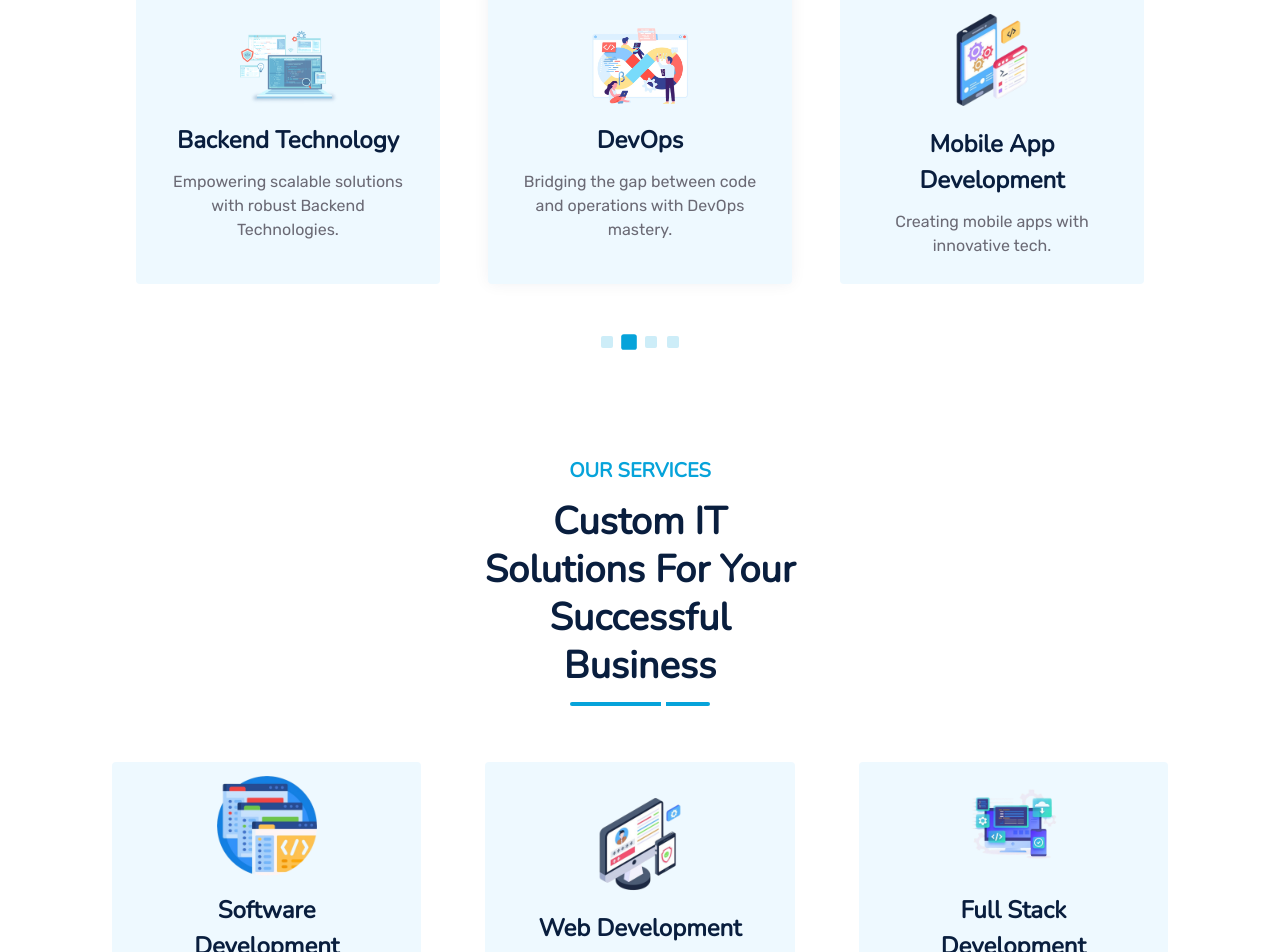
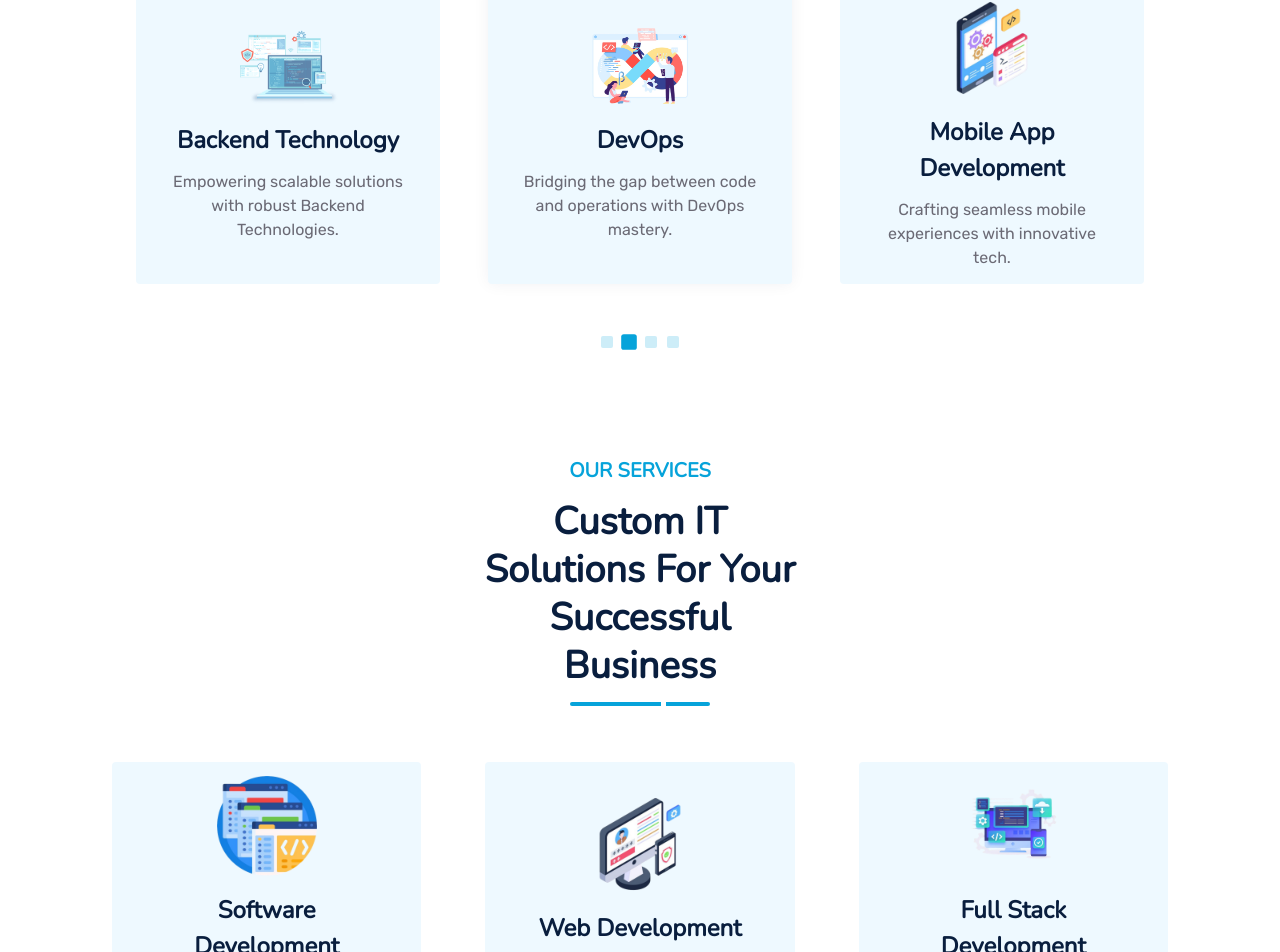
Before and after one commit to Rathore-Rohit/jawam-infotech-website, a React (Vite) app: page / in a window 1280 px wide. Shown: the part 1077-2029 px from the top of the page. Built offline with nearby package versions, Linux system fonts and the light colour scheme.

Commit message:
Minor changes

```diff
--- a/src/pages/Home.jsx
+++ b/src/pages/Home.jsx
@@ -44,7 +44,7 @@ const ourTechnologies = [
   {
     src: MobAppDev,
     heading: "Mobile App Development",
-    content: "Creating mobile apps with innovative tech.",
+    content: "Crafting seamless mobile experiences with innovative tech.",
     link: "/technologies/mobile-app-development",
   },
   {
@@ -231,7 +231,6 @@ const styles = {
     WebkitTapHighlightColor: "transparent",
     "&:hover": {
       boxShadow: "0 0 0 10px rgba(0, 174, 239, 0.2)",
-      backgroundColor: "transparent",
     },
     "&:focus, &:active": {
       backgroundColor: "transparent",
```
